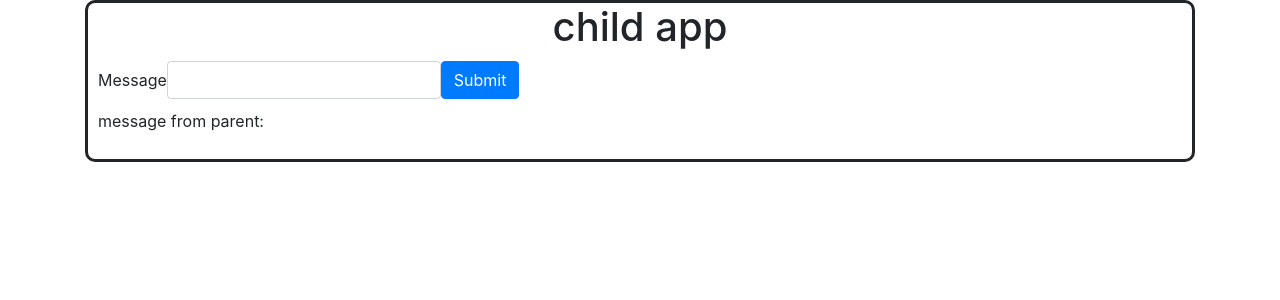
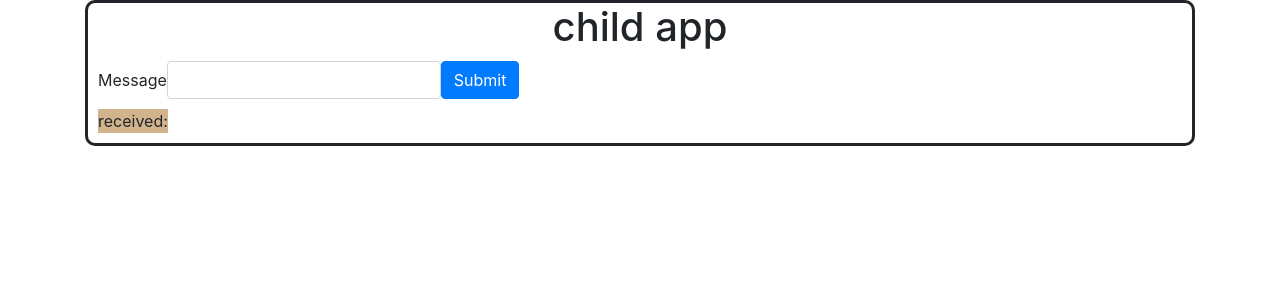
Before and after one commit to onelazyugy/poc-child, an Angular app: page / in a window 1280 px wide. Shown: the top 300 px of the page. Built offline with nearby package versions, Linux system fonts and the light colour scheme.

Commit message:
done child poc

```diff
--- a/src/app/app.component.html
+++ b/src/app/app.component.html
@@ -11,7 +11,7 @@
       </form>
     </div>
     <div class="row" style="margin:10px;">
-      <p>message from parent:</p>
+      <span style="background-color:tan">received: {{messageFromParent}}</span>
     </div>
   </div>
 </div>
--- a/src/app/app.component.ts
+++ b/src/app/app.component.ts
@@ -1,19 +1,30 @@
-import { Component } from '@angular/core';
+import { Component, OnInit } from '@angular/core';
 
 @Component({
   selector: 'app-root',
   templateUrl: './app.component.html',
   styleUrls: ['./app.component.css']
 })
-export class AppComponent {
+export class AppComponent implements OnInit{
   title = 'child app';
   message = '';
+  messageFromParent = '';
+
+  ngOnInit(): void {
+    if (window.addEventListener) {
+      window.addEventListener('message', (event) => {
+        const dataFromChildIframe = event.data;
+        console.log(dataFromChildIframe);
+        this.messageFromParent = dataFromChildIframe.messageFromParent;
+      });
+    }
+  }
 
   submit = () => {
     console.log(this.message);
     parent.postMessage(
     {
-      messageFromParent: this.message
+      messageFromChild: this.message
     },
     'http://localhost:4201/');
   }
```
